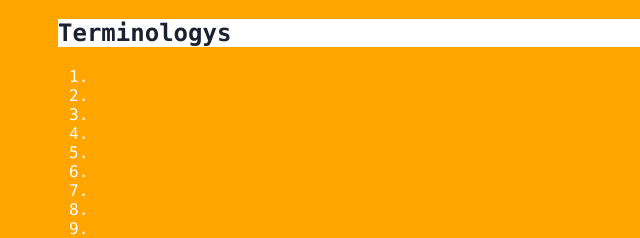
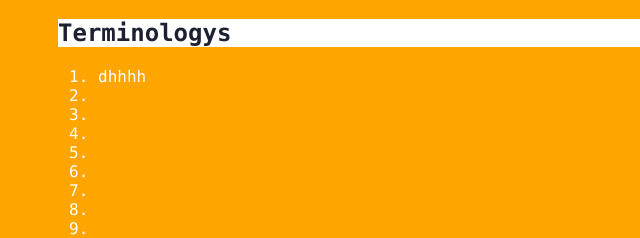
Before and after one commit to wongzl/learn-one, a plain HTML site: page index.html in a window 1280 px wide. Both pictures are taken after a click on the element "Terminologys". Shown: the part 226-464 px from the top of the page, 0-640 px from the left. Drawn offline with Linux system fonts and the light colour scheme.

Commit message:
update index.html

```diff
--- a/index.html
+++ b/index.html
@@ -14,7 +14,7 @@
         <div class="accordion"><h1>Terminologys</h1></div>
             <div class="panel">
                 <ol>
-                    <li></li>
+                    <li>dhhhh</li>
                     <li></li>
                     <li></li>
                     <li></li>
```
